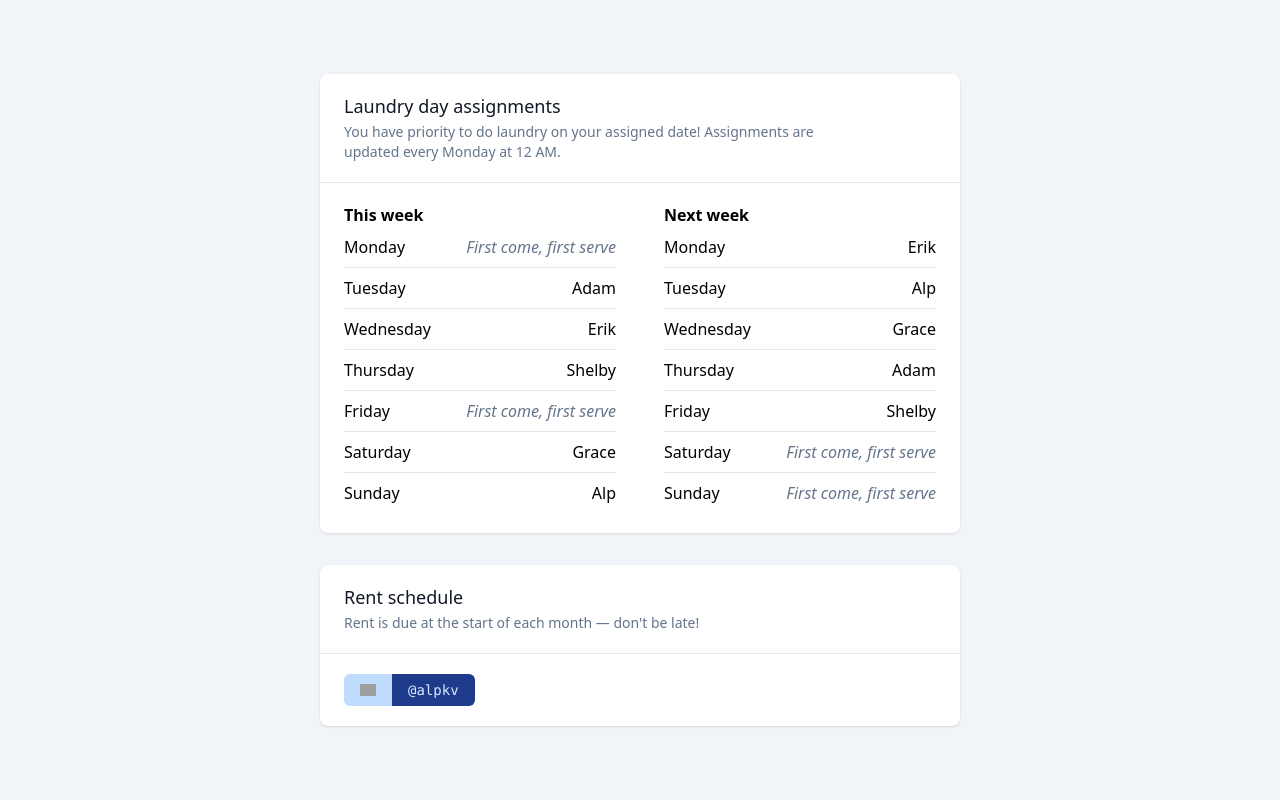
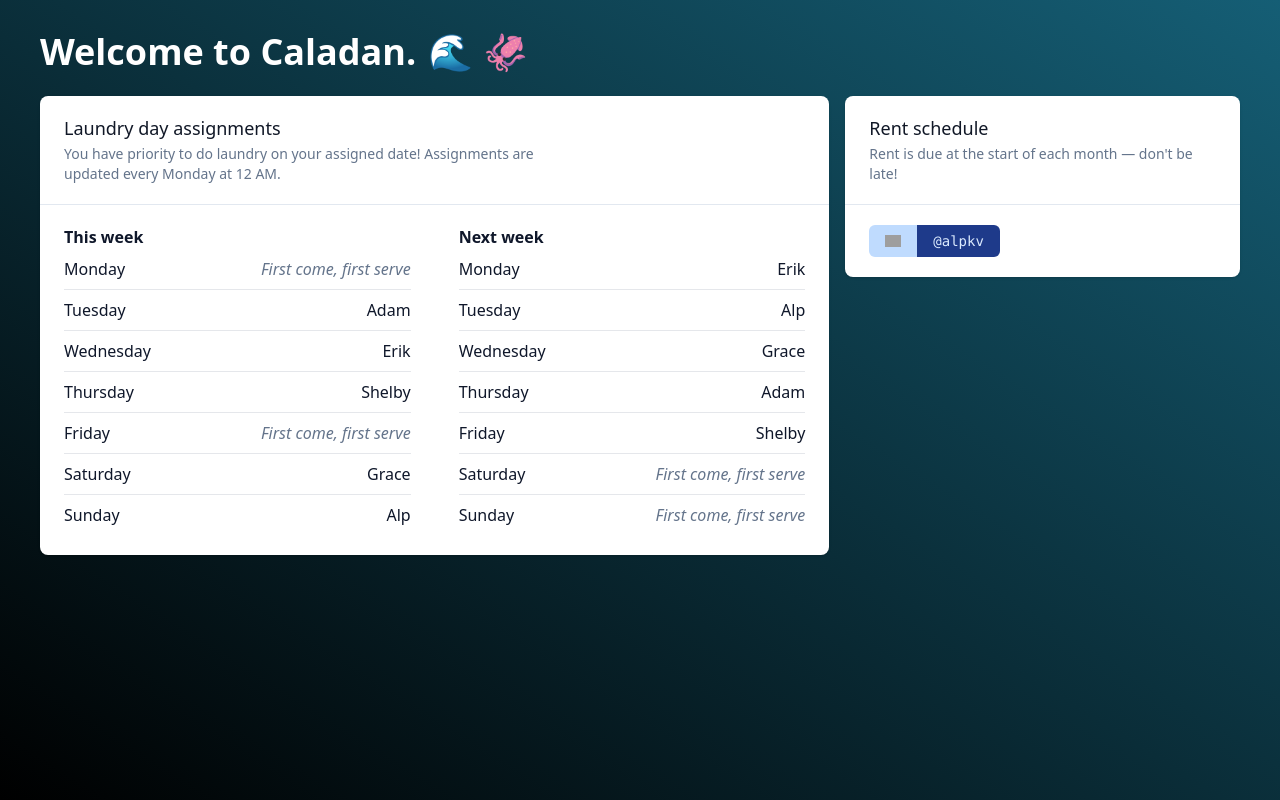
Before and after one commit to Karavil/house-atreides, a Next.js app: page / in a window 1280 px wide. Built offline with nearby package versions, Linux system fonts and the light colour scheme; grey boxes are pictures that could not be loaded.

Commit message:
add welcome to caladan text

```diff
--- a/pages/_document.tsx
+++ b/pages/_document.tsx
@@ -4,7 +4,7 @@ export default function Document() {
   return (
     <Html>
       <Head />
-      <body className="bg-slate-100">
+      <body className="text-slate-900 bg-gradient-to-bl from-cyan-800 to-black min-h-screen">
         <Main />
         <NextScript />
       </body>
--- a/pages/index.tsx
+++ b/pages/index.tsx
@@ -49,8 +49,6 @@ const [DAY_TO_USER_THIS_WEEK, DAY_TO_USER_NEXT_WEEK] = [
   }, {} as Partial<Record<Day, User>>)
 );
 
-const VENMO_COLOR_HEX = "#008CFF";
-
 const Home = ({
   dayToUserThisWeek,
   dayToUserNextWeek,
@@ -59,13 +57,17 @@ const Home = ({
   dayToUserNextWeek: Partial<Record<Day, User>>;
 }) => {
   return (
+    <div className="px-6 py-8 md:px-10 md:py-8 flex flex-col gap-6">
+      <h1 className="font-bold text-center sm:text-left text-3xl md:text-4xl text-white">
+        Welcome to Caladan.
+        <span className="mx-3">🌊 🦑</span>
+      </h1>
       <div
         className={cN(
-        "max-w-2xl mx-auto min-h-[100vh]",
-        "flex flex-col items-center justify-center gap-8",
-        "p-4"
+          "flex flex-row flex-wrap items-start justify-center gap-4"
         )}
       >
+        <div className="flex-[2]">
           <Card
             title="Laundry day assignments"
             description="You have priority to do laundry on your assigned date! Assignments are updated every Monday at 12 AM."
@@ -81,6 +83,8 @@ const Home = ({
               </div>
             </div>
           </Card>
+        </div>
+        <div className="flex-[1]">
           <Card
             title="Rent schedule"
             description="Rent is due at the start of each month — don't be late!"
@@ -117,6 +121,8 @@ const Home = ({
             </a>
           </Card>
         </div>
+      </div>
+    </div>
   );
 };
 
```
Lines whose indentation alone changed are shown as unchanged.
